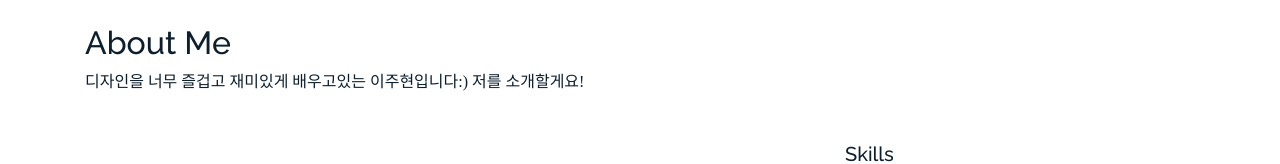
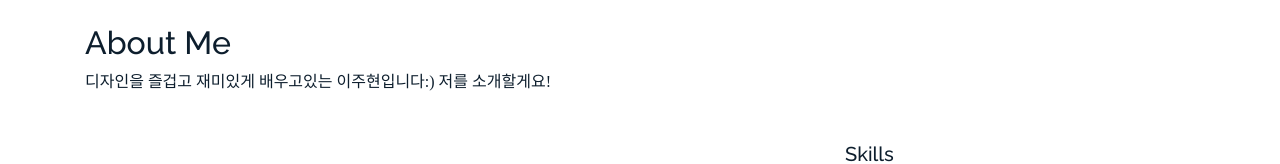
Before and after one commit to Leejuu/portfolio_2021, a plain HTML site: page about.html in a window 1280 px wide. Shown: the part 197-361 px from the top of the page. Drawn offline with Linux system fonts and the light colour scheme; a web font is replaced by a local one.

Commit message:
Update about.html

```diff
--- a/about.html
+++ b/about.html
@@ -82,7 +82,7 @@
           <div class="col-md-6" data-aos="fade-up">
 
             <h2>About Me</h2>
-            <p class="mb-0">디자인을 너무 즐겁고 재미있게 배우고있는 이주현입니다:) 저를 소개할게요!</p>
+            <p class="mb-0">디자인을 즐겁고 재미있게 배우고있는 이주현입니다:) 저를 소개할게요!</p>
           </div>
 
         </div>
```
